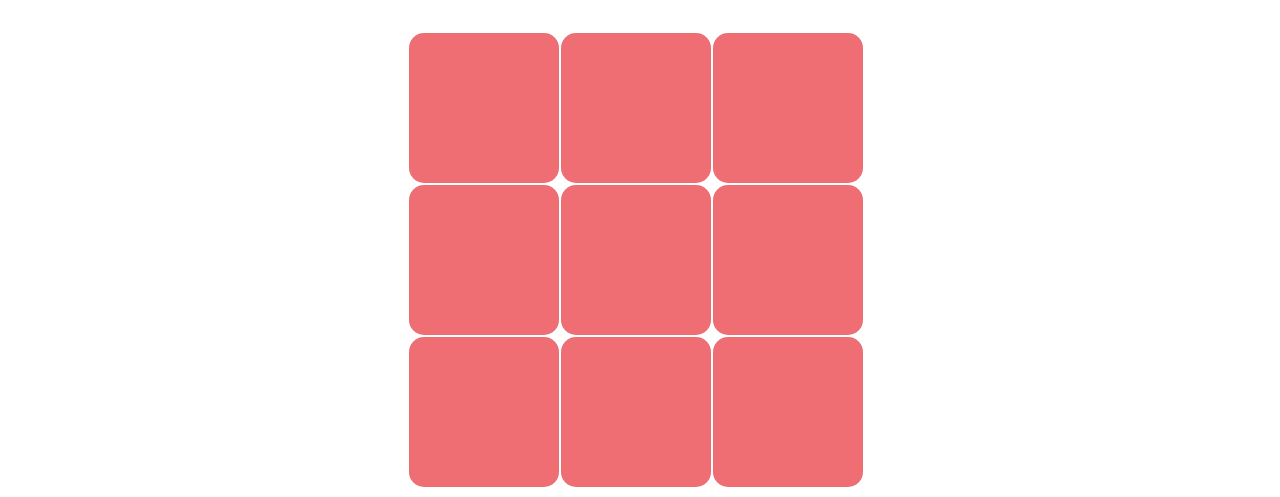
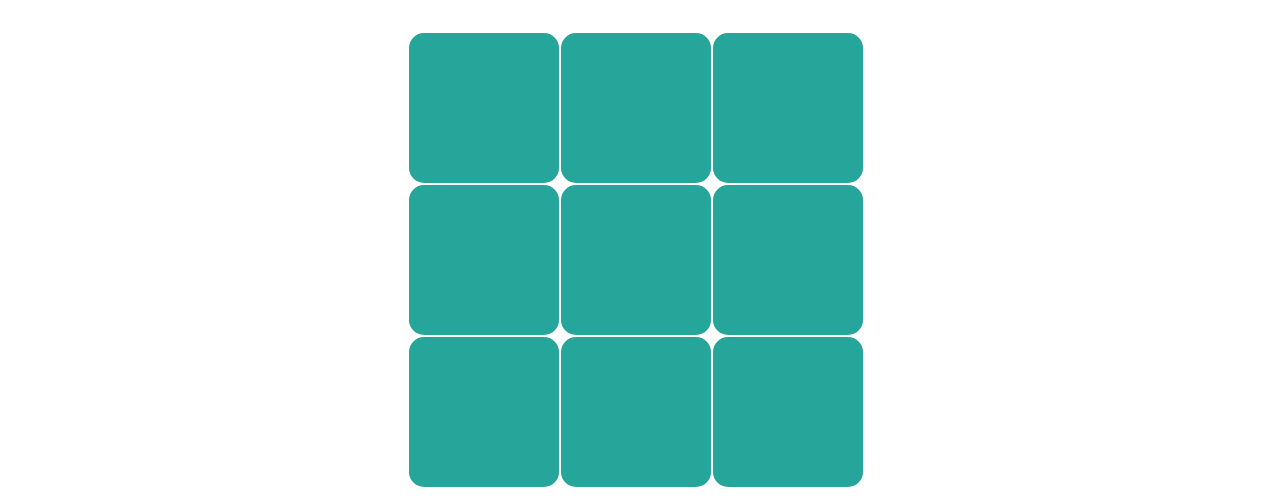
Before and after one commit to adammclean/tic-tac-toeAngular, a plain HTML site: page tictacNG.html in a window 1280 px wide. Shown: the part 337-834 px from the top of the page. Drawn offline with nearby package versions, Linux system fonts and the light colour scheme.

Commit message:
fix color of board

```diff
--- a/styleNG.css
+++ b/styleNG.css
@@ -19,7 +19,8 @@
   border-radius: 15px;
   font-size: 30px;
   color: black;
-  background-color: #ee6e73;
+  /*background-color: #ee6e73;*/
+  background-color: #26a69a;
   margin: 1px;
 }
 
```
Also changed, not shown: 1 other file.
